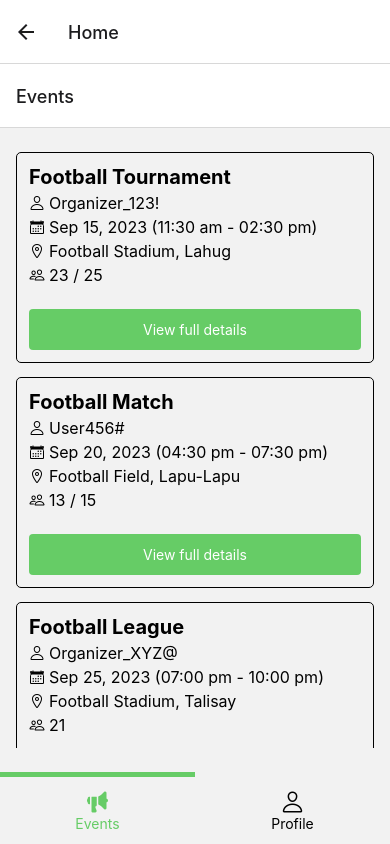
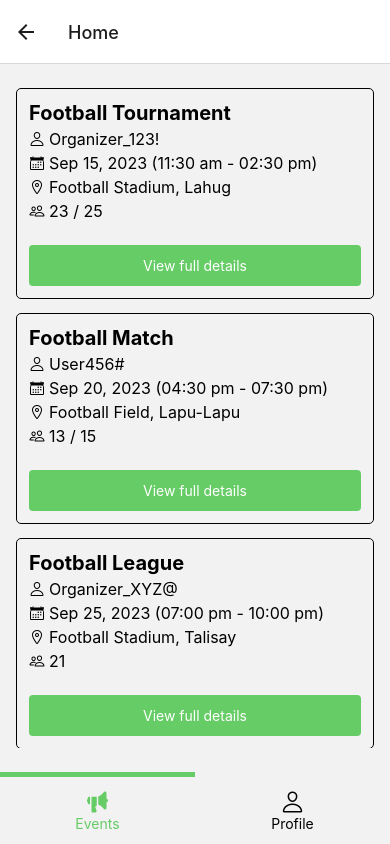
Before and after one commit to domjoeymoncada/sports-connect-mobile, a React Native app: screen /Home in a window 390 px wide. Built offline with nearby package versions, Linux system fonts and the light colour scheme.

Commit message:
Index screen formatting

```diff
--- a/src/screens/index.tsx
+++ b/src/screens/index.tsx
@@ -11,7 +11,9 @@ const BottomTabNav = createBottomTabNavigator();
 
 const HomeScreen = () => {
   return (
-    <BottomTabNav.Navigator tabBar={props => <CustomBottomTabBar {...props} />}>
+    <BottomTabNav.Navigator
+      screenOptions={{headerShown: false}}
+      tabBar={props => <CustomBottomTabBar {...props} />}>
       <BottomTabNav.Screen
         name="Events"
         component={EventsScreen}
```
